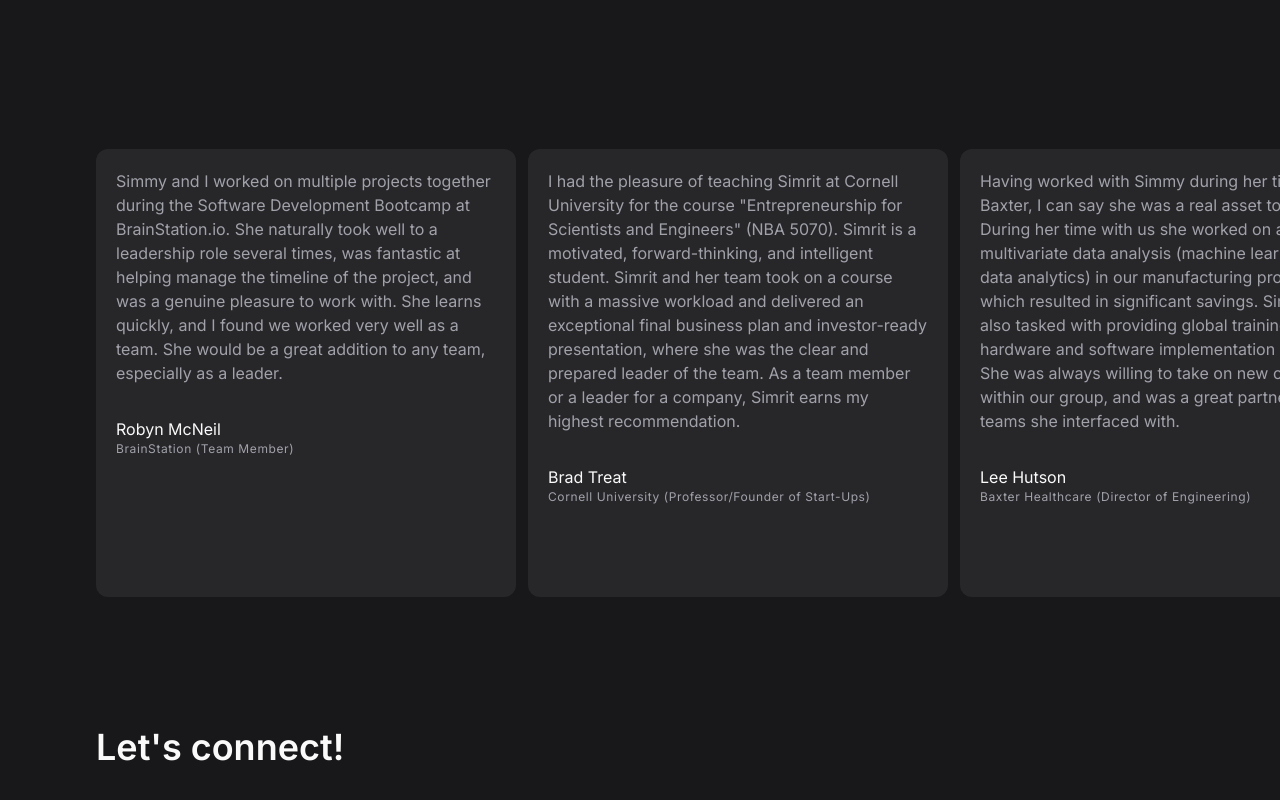
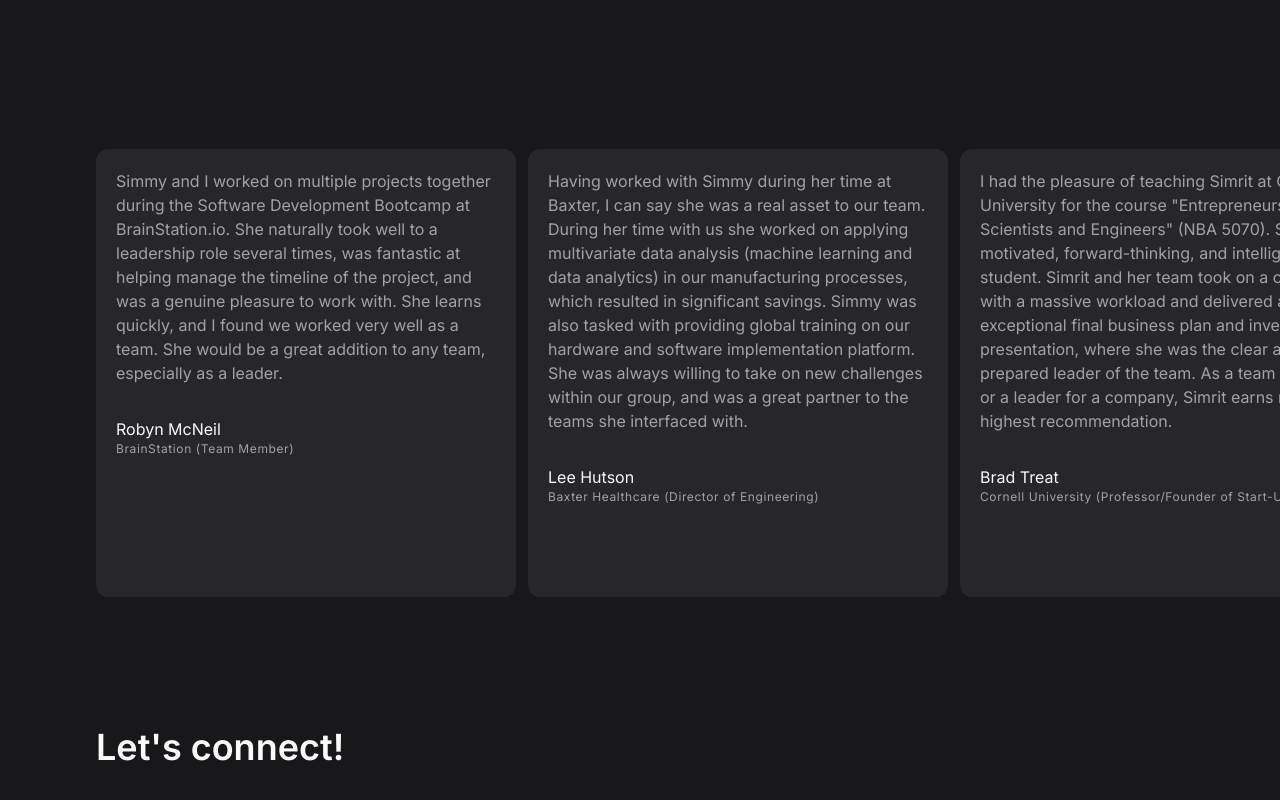
Before and after one commit to simsidhu7/portfolio, a React (Vite) app: page / in a window 1280 px wide. Shown: the part 2728-3528 px from the top of the page. Built offline with nearby package versions, Linux system fonts and the light colour scheme.

Commit message:
Reorder the peer comments

```diff
--- a/src/components/Review.jsx
+++ b/src/components/Review.jsx
@@ -11,18 +11,19 @@ const reviews = [
     name: "Robyn McNeil",
     company: "BrainStation (Team Member)",
   },
-  {
-    content:
-      'I had the pleasure of teaching Simrit at Cornell University for the course "Entrepreneurship for Scientists and Engineers" (NBA 5070). Simrit is a motivated, forward-thinking, and intelligent student. Simrit and her team took on a course with a massive workload and delivered an exceptional final business plan and investor-ready presentation, where she was the clear and prepared leader of the team. As a team member or a leader for a company, Simrit earns my highest recommendation. ',
-    name: "Brad Treat",
-    company: "Cornell University (Professor/Founder of Start-Ups)",
-  },
+
 
   {
     content:
       "Having worked with Simmy during her time at Baxter, I can say she was a real asset to our team. During her time with us she worked on applying multivariate data analysis (machine learning and data analytics) in our manufacturing processes, which resulted in significant savings. Simmy was also tasked with providing global training on our hardware and software implementation platform. She was always willing to take on new challenges within our group, and was a great partner to the teams she interfaced with. ",
     name: "Lee Hutson",
     company: "Baxter Healthcare (Director of Engineering)",
+  },
+  {
+    content:
+      'I had the pleasure of teaching Simrit at Cornell University for the course "Entrepreneurship for Scientists and Engineers" (NBA 5070). Simrit is a motivated, forward-thinking, and intelligent student. Simrit and her team took on a course with a massive workload and delivered an exceptional final business plan and investor-ready presentation, where she was the clear and prepared leader of the team. As a team member or a leader for a company, Simrit earns my highest recommendation. ',
+    name: "Brad Treat",
+    company: "Cornell University (Professor/Founder of Start-Ups)",
   },
   {
     content:
```
